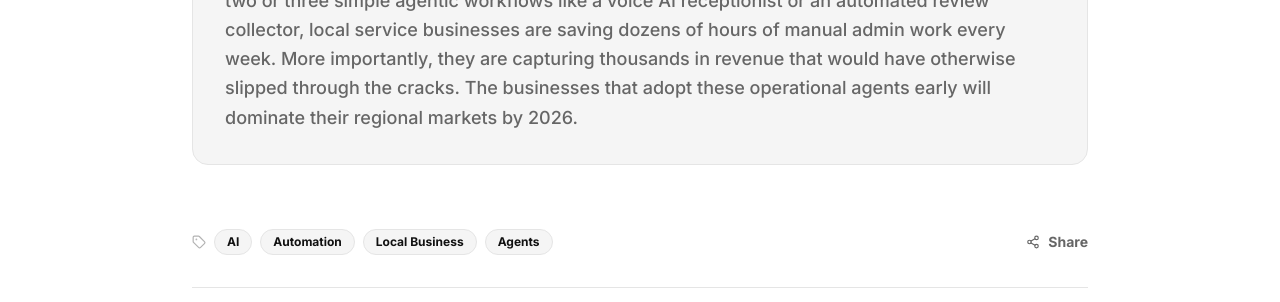
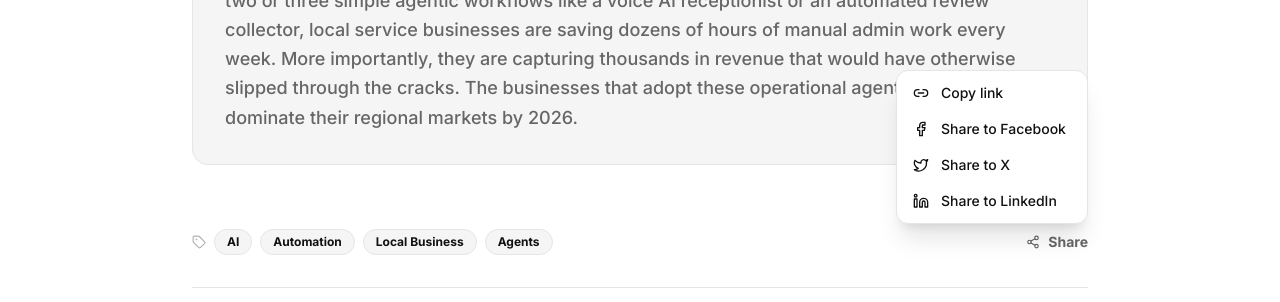
Before and after one commit to boostifyusa/Boostify-website-2026, a React (Vite) app: page /blog/ai-automation-local-business in a window 1280 px wide. Both pictures are taken after a click on the button "Share". Shown: the part 3246-3548 px from the top of the page. Built offline with nearby package versions, Linux system fonts and the light colour scheme.

Commit message:
Updated Share Buttons

```diff
--- a/src/pages/BlogPostPage.tsx
+++ b/src/pages/BlogPostPage.tsx
@@ -1,4 +1,4 @@
-import { useEffect, useState } from 'react';
+import { useEffect, useState, useRef } from 'react';
 import { motion } from 'framer-motion';
 import { Link, useParams } from 'react-router-dom';
 import { Navigation } from '../components/Navigation';
@@ -12,6 +12,11 @@ import {
   Clock,
   Tag,
   Share2,
+  Facebook,
+  Twitter,
+  Linkedin,
+  Link2,
+  Check
 } from 'lucide-react';
 import { blogPosts } from '../data/posts';
 
@@ -52,6 +57,48 @@ const relatedPosts = [
 export function BlogPostPage() {
   const { slug } = useParams<{ slug: string }>();
   const [post, setPost] = useState<any>(null);
+  const [isShareOpen, setIsShareOpen] = useState(false);
+  const [copied, setCopied] = useState(false);
+  const shareRef = useRef<HTMLDivElement>(null);
+
+  useEffect(() => {
+    function handleClickOutside(event: MouseEvent) {
+      if (shareRef.current && !shareRef.current.contains(event.target as Node)) {
+        setIsShareOpen(false);
+      }
+    }
+    document.addEventListener("mousedown", handleClickOutside);
+    return () => document.removeEventListener("mousedown", handleClickOutside);
+  }, []);
+
+  const handleCopyLink = () => {
+    navigator.clipboard.writeText(window.location.href);
+    setCopied(true);
+    setTimeout(() => setCopied(false), 2000);
+  };
+
+  const handleShare = (platform: string) => {
+    if (!post) return;
+    const url = encodeURIComponent(window.location.href);
+    const title = encodeURIComponent(post.title);
+
+    let shareUrl = '';
+    switch (platform) {
+      case 'facebook':
+        shareUrl = `https://www.facebook.com/sharer/sharer.php?u=${url}`;
+        break;
+      case 'twitter':
+        shareUrl = `https://twitter.com/intent/tweet?url=${url}&text=${title}`;
+        break;
+      case 'linkedin':
+        shareUrl = `https://www.linkedin.com/shareArticle?mini=true&url=${url}&title=${title}`;
+        break;
+    }
+    if (shareUrl) {
+      window.open(shareUrl, '_blank', 'noopener,noreferrer');
+    }
+    setIsShareOpen(false);
+  };
 
   useEffect(() => {
     // Look up post based on slug from params
@@ -232,10 +279,41 @@ export function BlogPostPage() {
                     </span>
                   )}
               </div>
-              <button className="flex items-center gap-2 text-sm font-bold text-gray hover:text-orange transition-colors">
-                <Share2 size={14} />
-                Share
-              </button>
+              <div className="relative" ref={shareRef}>
+                <button
+                  onClick={() => setIsShareOpen(!isShareOpen)}
+                  className="flex items-center gap-2 text-sm font-bold text-gray hover:text-orange transition-colors"
+                >
+                  <Share2 size={14} />
+                  Share
+                </button>
+
+                {isShareOpen && (
+                  <motion.div
+                    initial={{ opacity: 0, y: 10 }}
+                    animate={{ opacity: 1, y: 0 }}
+                    exit={{ opacity: 0, y: 10 }}
+                    className="absolute right-0 bottom-full mb-2 w-48 bg-white rounded-xl shadow-xl border border-gray-light overflow-hidden z-20 p-1"
+                  >
+                    <button onClick={handleCopyLink} className="w-full flex items-center gap-3 px-3 py-2 text-sm font-medium text-dark hover:bg-light hover:text-orange rounded-lg transition-colors text-left">
+                      {copied ? <Check size={16} className="text-green-500" /> : <Link2 size={16} />}
+                      {copied ? 'Copied!' : 'Copy link'}
+                    </button>
+                    <button onClick={() => handleShare('facebook')} className="w-full flex items-center gap-3 px-3 py-2 text-sm font-medium text-dark hover:bg-light hover:text-orange rounded-lg transition-colors text-left">
+                      <Facebook size={16} />
+                      Share to Facebook
+                    </button>
+                    <button onClick={() => handleShare('twitter')} className="w-full flex items-center gap-3 px-3 py-2 text-sm font-medium text-dark hover:bg-light hover:text-orange rounded-lg transition-colors text-left">
+                      <Twitter size={16} />
+                      Share to X
+                    </button>
+                    <button onClick={() => handleShare('linkedin')} className="w-full flex items-center gap-3 px-3 py-2 text-sm font-medium text-dark hover:bg-light hover:text-orange rounded-lg transition-colors text-left">
+                      <Linkedin size={16} />
+                      Share to LinkedIn
+                    </button>
+                  </motion.div>
+                )}
+              </div>
             </div>
           </div>
         </article>
```
